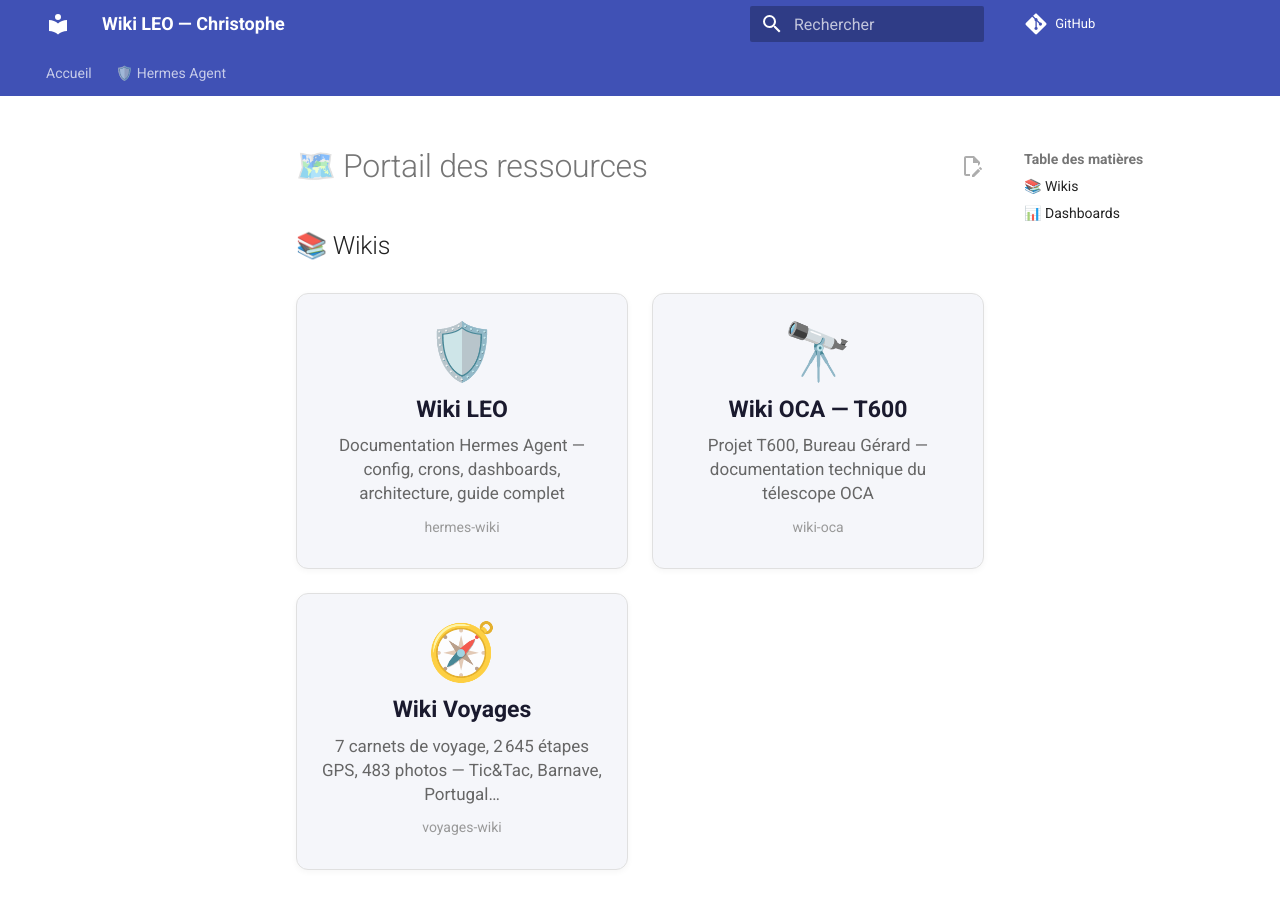
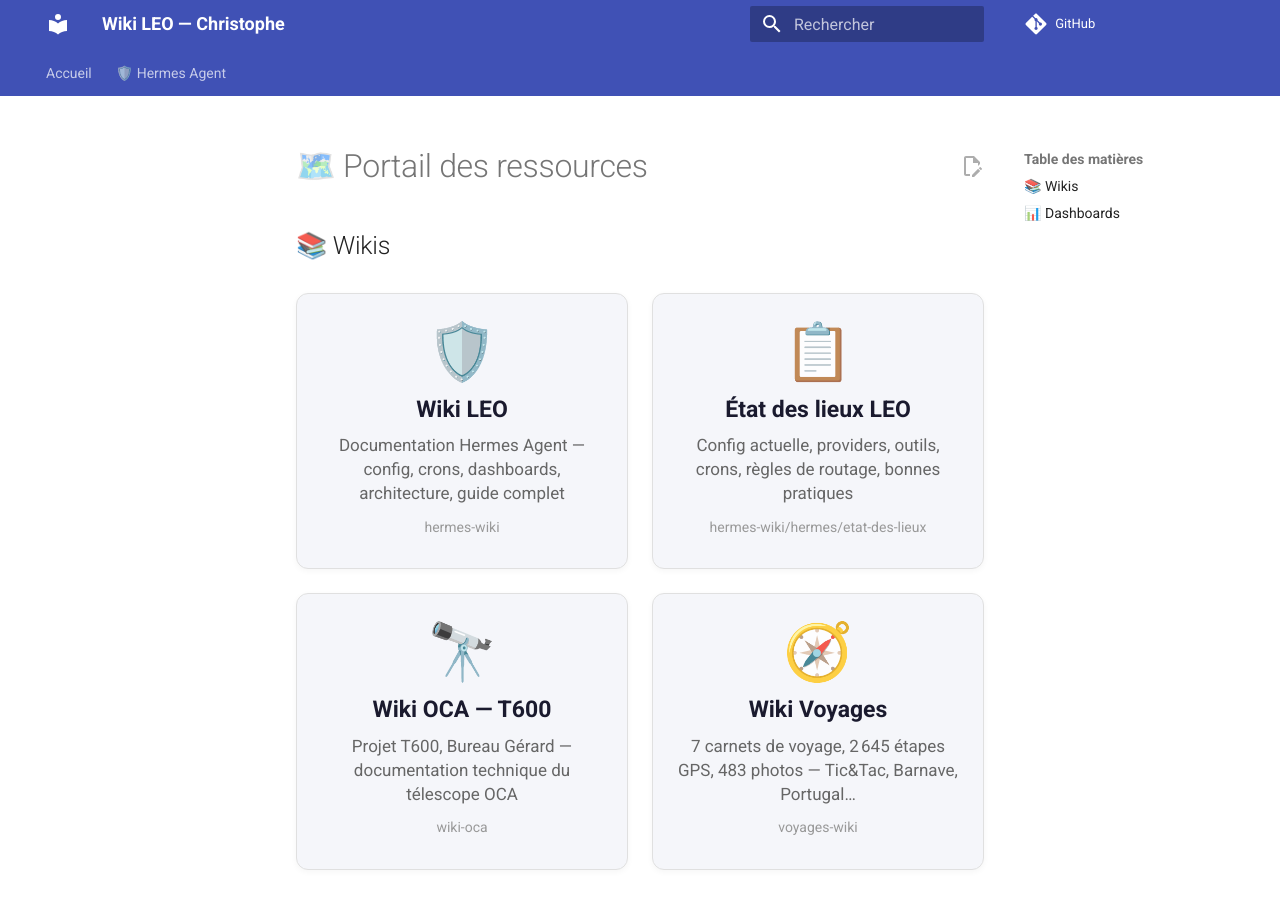
Before and after one commit to christophedanhier-hash/hermes-wiki, an MkDocs documentation site: the page built from docs/portail/index.md, in a window 1280 px wide and 900 px high. Built offline with MkDocs 1.6.1 and Material for MkDocs 9.7.7, drawn with Linux system fonts in a browser that asks for light colours; comment, search, counter and statistics services are not loaded.

Commit message:
Ajout lien État des lieux dans le portail

```diff
--- a/docs/portail/index.md
+++ b/docs/portail/index.md
@@ -62,6 +62,13 @@
     <div class="url">hermes-wiki</div>
 </a>
 
+<a href="https://christophedanhier-hash.github.io/hermes-wiki/hermes/etat-des-lieux/" target="_blank" class="portail-card" rel="noreferrer noopener">
+    <div class="icon">📋</div>
+    <div class="title">État des lieux LEO</div>
+    <div class="desc">Config actuelle, providers, outils, crons, règles de routage, bonnes pratiques</div>
+    <div class="url">hermes-wiki/hermes/etat-des-lieux</div>
+</a>
+
 <a href="https://christophedanhier-hash.github.io/wiki-oca/" target="_blank" class="portail-card" rel="noreferrer noopener">
     <div class="icon">🔭</div>
     <div class="title">Wiki OCA — T600</div>
```
